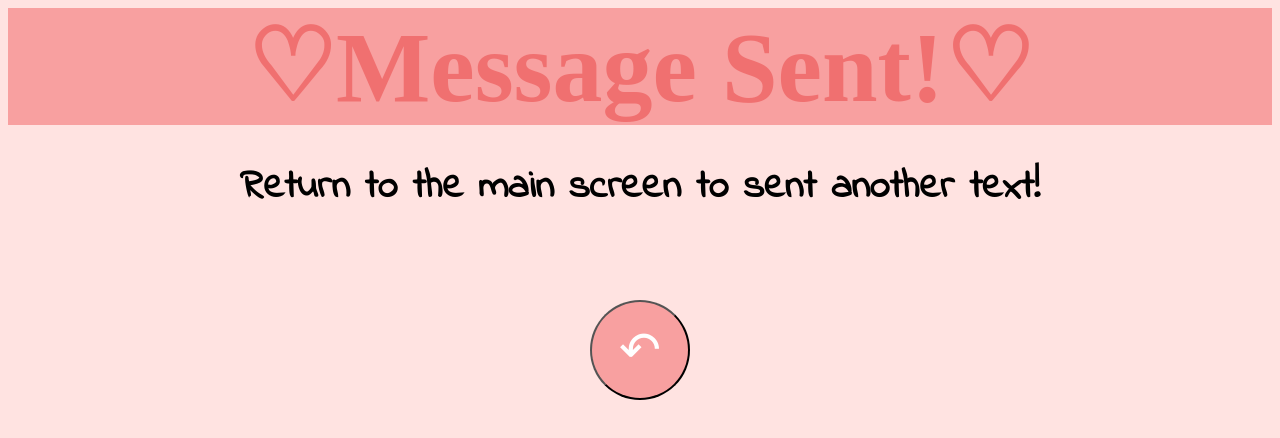
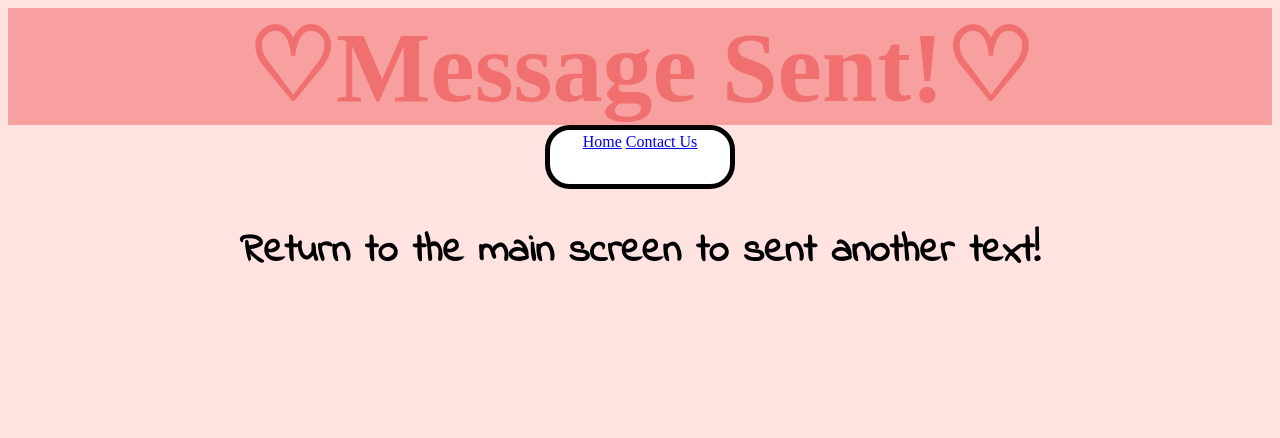
Before and after one commit to ljlei/HiddenValentine, a plain HTML site: page Design/confirmation.html in a window 1280 px wide. Drawn offline with Linux system fonts and the light colour scheme.

Commit message:
Updated confirmation.html
- added menu bar, linked to home and contact page
- added special bio

```diff
--- a/Design/confirmation.html
+++ b/Design/confirmation.html
@@ -6,13 +6,24 @@
     <link rel="stylesheet" type="text/css" href="styles.css">
     <meta name="viewport" content="width=device-width, initial-scale=1.0">
     <link href='https://fonts.googleapis.com/css?family=Indie Flower' rel='stylesheet'>
-    <title>Confirmation</title>
+    <title>Confirmation Page</title>
 </head>
 <body>
     <section>
         <h1>♡Message Sent!♡</h1>
     </section>
+    <div id="menu-bar">
+        <table>
+            <tr>
+                <td>
+                    <a href="index.html">Home</a>
+                </td>
+                <td>
+                    <a href="contact.html">Contact Us</a>
+                </td>
+            </tr>
+        </table>
+    </div>
     <h2 id="special-bio"> Return to the main screen to sent another text!</h2>
-    <button>↶</button>
 </body>
 </html>
```
